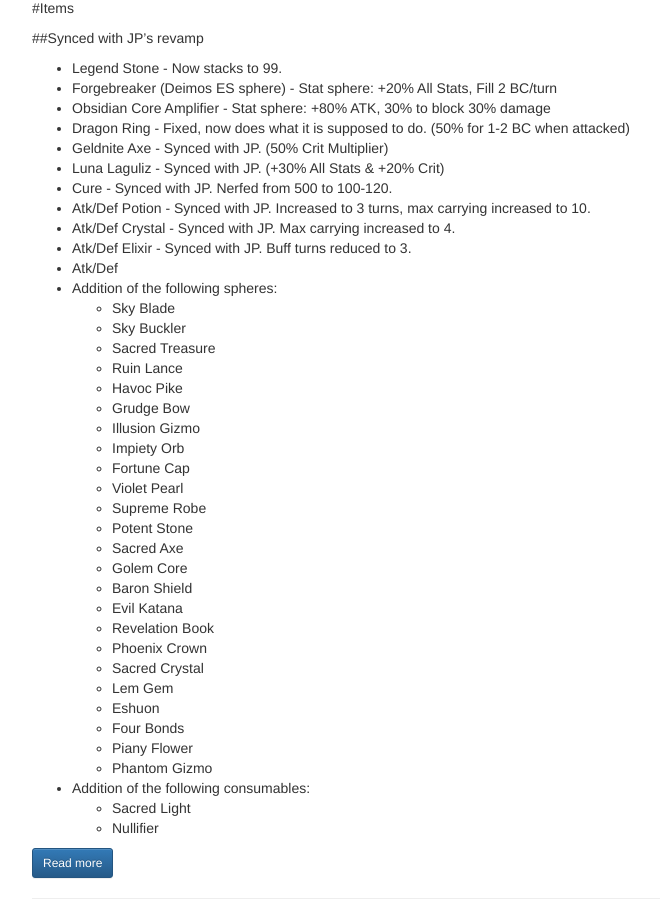
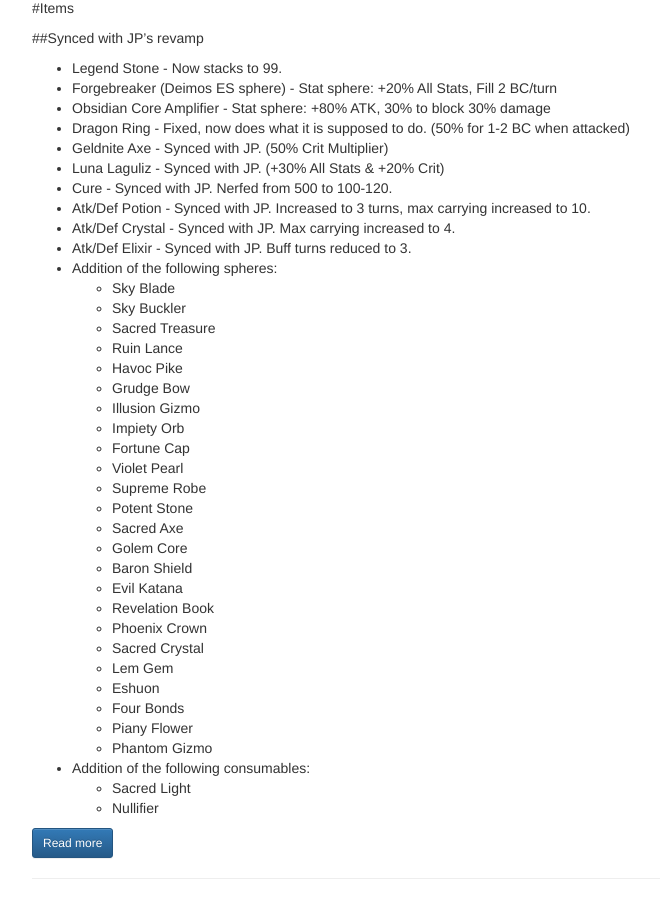
Before and after one commit to Deathmax/deathmax.github.io, a Jekyll site: the page built from index.html, in a window 1280 px wide and 900 px high, scrolled down 1445 px. Shown: the whole window, without its empty margins (38-698 px from the left). Built offline with Jekyll 4.4.1, drawn with Linux system fonts in a browser that asks for light colours; nearby versions of some CDN libraries; library files that are not in the unit come from our copies; the list of posts is cut into pages by our own code.

Commit message:
remove hanging list item

```diff
--- a/_posts/2015-07-23-brave-frontier---update-notes---thu-jul-23-2015.md
+++ b/_posts/2015-07-23-brave-frontier---update-notes---thu-jul-23-2015.md
@@ -63,7 +63,6 @@ tags: []
 * Atk/Def Potion - Synced with JP. Increased to 3 turns, max carrying increased to 10.
 * Atk/Def Crystal - Synced with JP. Max carrying increased to 4.
 * Atk/Def Elixir - Synced with JP. Buff turns reduced to 3.
-* Atk/Def
 * Addition of the following spheres:
 	* Sky Blade
 	* Sky Buckler
```
